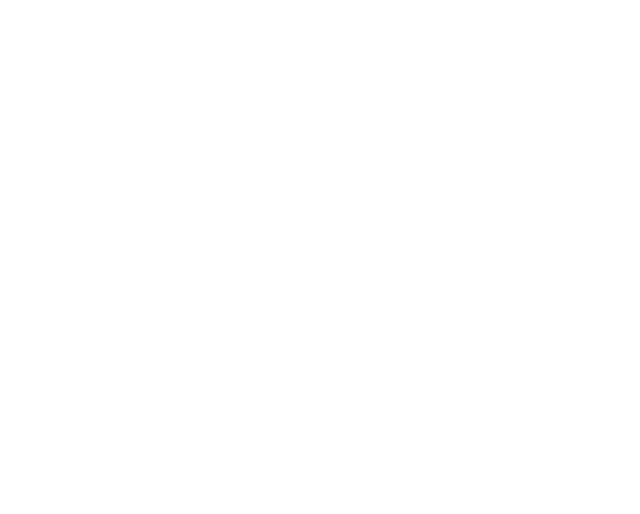
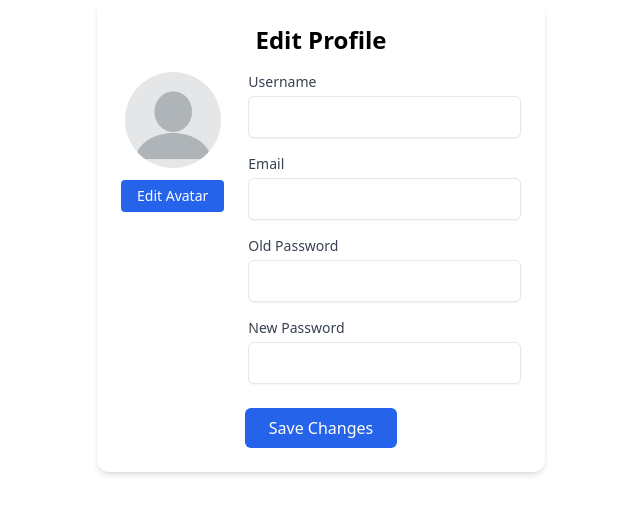
Before and after one commit to asbradley/book-app, a React (Create React App) app in the folder frontend/: page /profile/edit in a window 1280 px wide. Before the commit this address had no page. Shown: the top 514 px of the page, without its empty margins (319-959 px from the left). Built offline with nearby package versions, Linux system fonts and the light colour scheme.

Commit message:
Made EditProfile page with some Routing tweaks.

```diff
--- a/frontend/src/App.jsx
+++ b/frontend/src/App.jsx
@@ -6,6 +6,8 @@
 import LoginPage from "./components/userAuthentication/LoginPage";
 import CreateAccount from "./components/userAuthentication/CreateAccount";
 import { useState, useEffect } from "react";
+import EditProfile from "./components/userPage/EditProfile";
+import { Edit } from "lucide-react";
 
 // MAIN PAGE STARTUP
 
@@ -38,13 +40,29 @@
         <Route path="/" element={<MainPage isLoggedin={isLoggedin} />} />
         <Route
           path="/login"
-          element={<LoginPage setisLoggedin={setisLoggedin} setUser={setUser} />}
+          element={
+            <LoginPage setisLoggedin={setisLoggedin} setUser={setUser} />
+          }
         />
         <Route
           path="/signup"
-          element={<CreateAccount setisLoggedin={setisLoggedin} setUser={setUser} />}
+          element={
+            <CreateAccount setisLoggedin={setisLoggedin} setUser={setUser} />
+          }
         />
         <Route path="/profile" element={<ProfilePage user={user} />} />
+
+        <Route
+          path="/profile/edit"
+          element={
+            <EditProfile
+              user={user}
+              onSave={(updatedUser) => {
+                setUser(updatedUser); // Updated state with new user
+              }}
+            />
+          }
+        />
       </Routes>
     </BrowserRouter>
   );
--- /dev/null
+++ b/frontend/src/components/userPage/EditProfile.jsx
@@ -0,0 +1,104 @@
+import { useState } from "react";
+import { useNavigate } from "react-router-dom";
+import image from "../../assets/blank-profile.png";
+
+export default function EditProfile({ user, onSave }) {
+  const [avatar, setAvatar] = useState(user?.image || image);
+  const [username, setUsername] = useState(user?.username || "");
+  const [email, setEmail] = useState(user?.email || "");
+  const [password, setPassword] = useState("");
+
+  const navigate = useNavigate();
+
+  const handleSubmit = (e) => {
+    e.preventDefault();
+
+    const updatedUser = {
+      image: avatar,
+      username,
+      email,
+      password,
+    };
+
+    onSave(updatedUser); // call parent save handler
+    navigate("/profile"); // redirect after save
+  };
+
+  return (
+    <div className="max-w-md mx-auto p-6 bg-white shadow-md rounded-xl">
+      <h2 className="text-2xl font-semibold mb-4 text-center">Edit Profile</h2>
+      <form onSubmit={handleSubmit} className="flex space-x-6">
+        {/* Left side: Avatar */}
+        <div className="flex-shrink-0 flex flex-col items-center space-y-3">
+          <img src={avatar} alt="Profile" className="w-24 h-24 rounded-full" />
+          <button className="text-sm bg-blue-600 text-white px-4 py-1.5 rounded hover:bg-blue-700 transition">
+            Edit Avatar
+          </button>
+        </div>
+
+        {/* Right side: Input fields */}
+        <div className="flex-grow space-y-4">
+          {/* Username */}
+          <div>
+            <label className="block text-sm font-medium text-gray-700 mb-1">
+              Username
+            </label>
+            <input
+              type="text"
+              value={username}
+              onChange={(e) => setUsername(e.target.value)}
+              className="w-full px-3 py-2 border rounded-md shadow-sm focus:outline-none focus:ring focus:ring-blue-200"
+            />
+          </div>
+
+          {/* Email */}
+          <div>
+            <label className="block text-sm font-medium text-gray-700 mb-1">
+              Email
+            </label>
+            <input
+              type="email"
+              value={email}
+              onChange={(e) => setEmail(e.target.value)}
+              className="w-full px-3 py-2 border rounded-md shadow-sm focus:outline-none focus:ring focus:ring-blue-200"
+            />
+          </div>
+
+          {/* Old Password */}
+          <div>
+            <label className="block text-sm font-medium text-gray-700 mb-1">
+              Old Password
+            </label>
+            <input
+              type="password"
+              value={password}
+              onChange={(e) => setPassword(e.target.value)}
+              className="w-full px-3 py-2 border rounded-md shadow-sm focus:outline-none focus:ring focus:ring-blue-200"
+            />
+          </div>
+
+          {/* New Password */}
+          <div>
+            <label className="block text-sm font-medium text-gray-700 mb-1">
+              New Password
+            </label>
+            <input
+              type="password"
+              value={password}
+              onChange={(e) => setPassword(e.target.value)}
+              className="w-full px-3 py-2 border rounded-md shadow-sm focus:outline-none focus:ring focus:ring-blue-200"
+            />
+          </div>
+        </div>
+      </form>
+      <div className="text-center mt-6">
+        <button
+          type="submit"
+          className="bg-blue-600 text-white px-6 py-2 rounded-md hover:bg-blue-700 transition"
+        >
+          Save Changes
+        </button>
+      </div>
+    </div>
+  );
+}
--- a/frontend/src/components/userPage/ProfileHeader.jsx
+++ b/frontend/src/components/userPage/ProfileHeader.jsx
@@ -1,7 +1,8 @@
 import image from "../../assets/blank-profile.png";
+import { Link } from "react-router-dom";
 
 export default function ProfileHeader({ user }) {
-  const avatar = user?.image || image ;
+  const avatar = user?.image || image;
 
   // Conditional return: Render nothing or a loading message if user is not available
   if (!user) {
@@ -18,7 +19,11 @@
       <h2 className="text-xl font-semibold mt-2">{user.username}</h2>
       <p className="text-gray-500">{user.email}</p>
       <div className="mt-4 space-x-2">
-        <button className="bg-gray-200 px-4 py-1 rounded">Edit profile</button>
+        <Link to="/profile/edit">
+          <button className="bg-gray-200 px-4 py-1 rounded">
+            Edit profile
+          </button>
+        </Link>
       </div>
     </div>
   );
```
